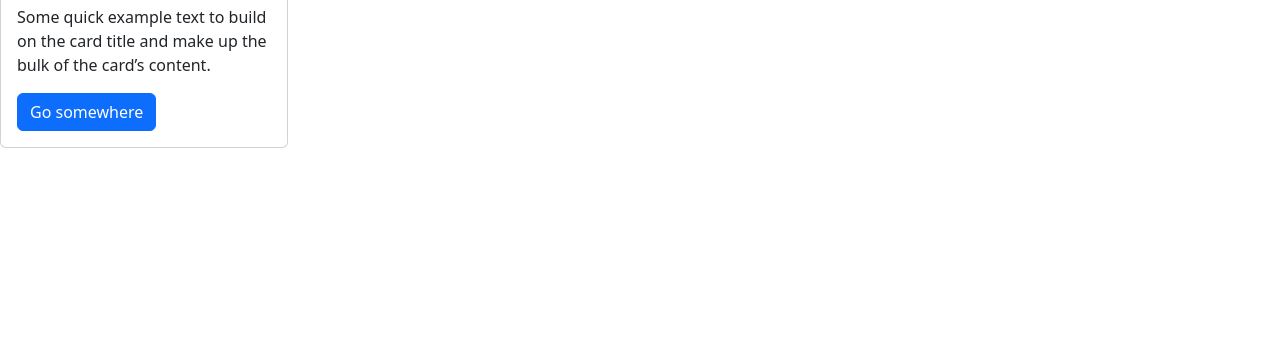
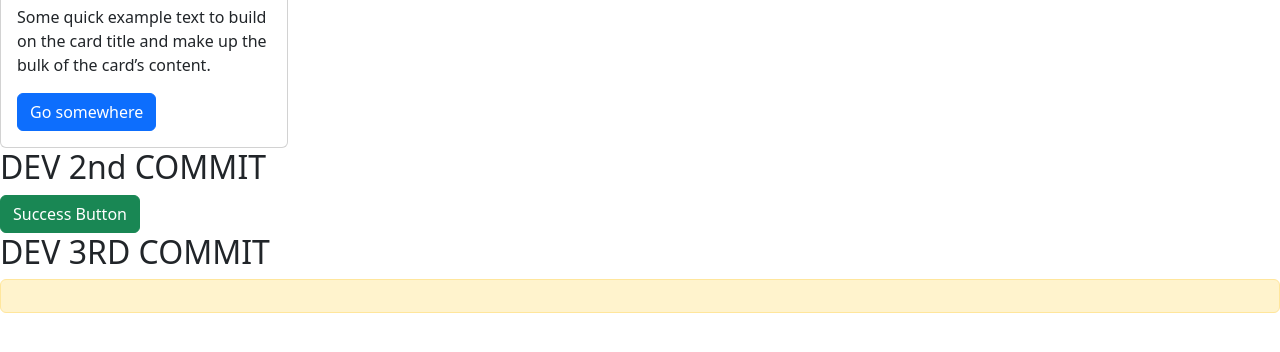
Before and after one commit to sagilasagii-a11y/mytask, a plain HTML site: page index.html in a window 1280 px wide. Shown: the part 390-742 px from the top of the page. Drawn offline with nearby package versions, Linux system fonts and the light colour scheme.

Commit message:
div 3rd commit

```diff
--- a/index.html
+++ b/index.html
@@ -31,6 +31,15 @@
     <a href="#" class="btn btn-primary">Go somewhere</a>
   </div>
 </div>
+
+
+<h2>DEV  2nd COMMIT</h2>
+    <button type="button" class="btn btn-success">Success Button</button>
+
+<h2>DEV 3RD COMMIT</h2>
+    <div class="alert alert-warning" role="alert"></div>
+
+
     <script src="https://cdn.jsdelivr.net/npm/bootstrap@5.3.8/dist/js/bootstrap.bundle.min.js"
         integrity="sha384-FKyoEForCGlyvwx9Hj09JcYn3nv7wiPVlz7YYwJrWVcXK/BmnVDxM+D2scQbITxI"
         crossorigin="anonymous"></script>
```
